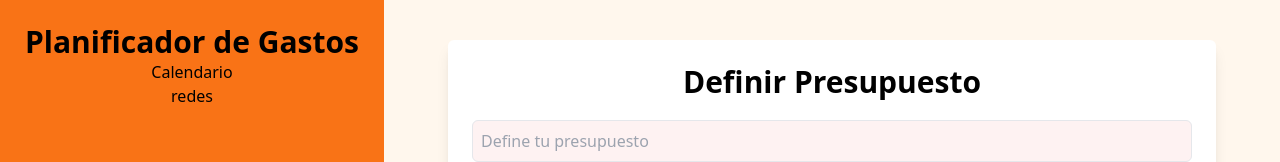
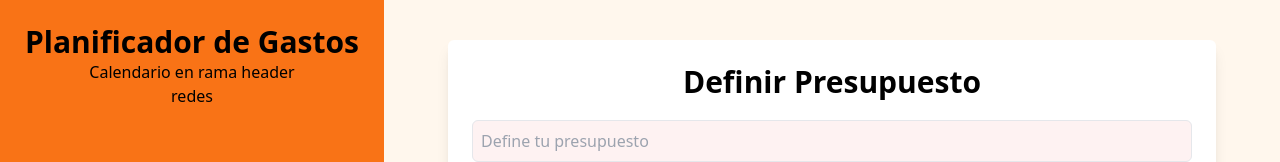
Before and after one commit to juancpdev/control-gastos-contextapi, a React (Vite) app: page / in a window 1280 px wide. Shown: the top 162 px of the page. Built offline with nearby package versions, Linux system fonts and the light colour scheme.

Commit message:
commit en header

```diff
--- a/src/App.tsx
+++ b/src/App.tsx
@@ -25,7 +25,8 @@ function App() {
         <header className=" bg-orange-500 p-6 text-center xl:h-screen xl:max-w-96 xl:flex-1">
           <h1 className=" text-3xl font-bold">Planificador de Gastos</h1>
           <div>
-            <h3>Calendario</h3>
+
+            <h3>Calendario en rama header</h3>
             <p>redes</p>
           </div>
         </header>
--- a/src/reducers/budget-reducer.ts
+++ b/src/reducers/budget-reducer.ts
@@ -1,6 +1,6 @@
 import { Category, DraftExpense, Expense } from "../types"
 import { v4 as uuidv4 } from 'uuid'
-// PC1
+
 export type BudgetActions =
     {type: "add-budget", payload: {budget : number}} |
     {type: 'show-modal'} |
```
